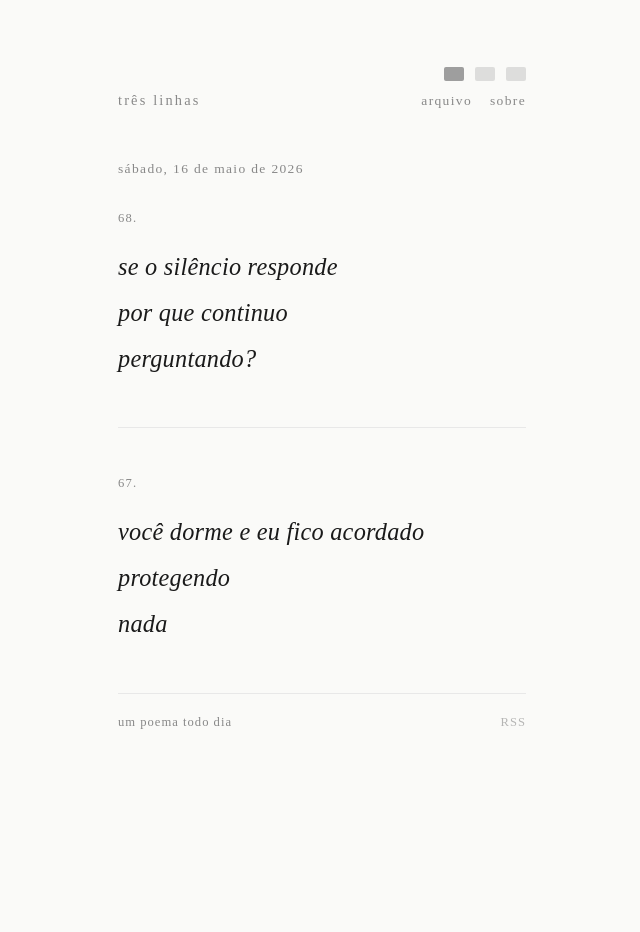
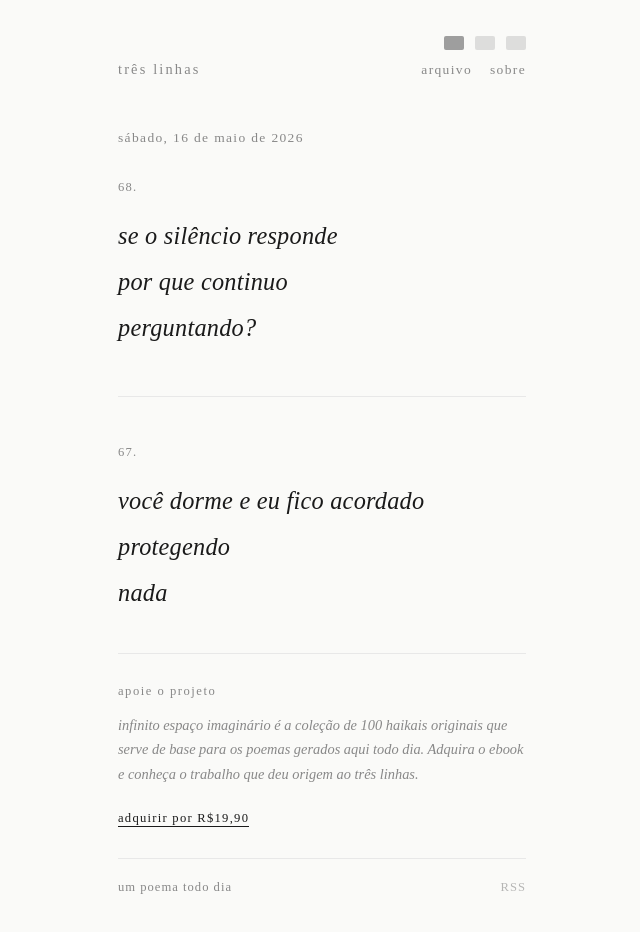
Before and after one commit to mtsVinova/haikai-diario, a Next.js app: page / in a window 1280 px wide. Shown: the top 932 px of the page, without its empty margins (318-958 px from the left). Before the commit the page ends 800 px from the top, so only its background shows below. Built offline with nearby package versions, Linux system fonts and the light colour scheme; grey boxes are pictures that could not be loaded.

Commit message:
adiciona bloco de apoie o projeto com link kiwify

```diff
--- /dev/null
+++ b/src/app/components/ApoieLink.tsx
@@ -0,0 +1,51 @@
+export default function ApoieLink() {
+  return (
+    <div
+      style={{
+        marginTop: "2rem",
+        paddingTop: "1.5rem",
+        borderTop: "1px solid var(--light-gray)",
+      }}
+    >
+      <p
+        style={{
+          fontSize: "0.7rem",
+          letterSpacing: "0.12em",
+          color: "var(--gray)",
+          marginBottom: "0.6rem",
+          fontWeight: 400,
+        }}
+      >
+        apoie o projeto
+      </p>
+      <p
+        style={{
+          fontSize: "0.8rem",
+          color: "var(--gray)",
+          lineHeight: 1.7,
+          marginBottom: "0.8rem",
+          fontStyle: "italic",
+        }}
+      >
+        <em>infinito espaço imaginário</em> é a coleção de 100 haikais originais
+        que serve de base para os poemas gerados aqui todo dia. Adquira o ebook
+        e conheça o trabalho que deu origem ao três linhas.
+      </p>
+      <a
+        href="https://pay.kiwify.com.br/N9S1PtV"
+        target="_blank"
+        rel="noopener noreferrer"
+        style={{
+          fontSize: "0.7rem",
+          letterSpacing: "0.1em",
+          color: "var(--black)",
+          borderBottom: "1px solid var(--black)",
+          paddingBottom: "1px",
+          textDecoration: "none",
+        }}
+      >
+        adquirir por R$19,90
+      </a>
+    </div>
+  );
+}
--- a/src/app/page.tsx
+++ b/src/app/page.tsx
@@ -2,6 +2,7 @@ import Link from "next/link";
 import haikais from "../../data/haikais.json";
 import HaikaiCard from "./components/HaikaiCard";
 import LangProvider from "./components/LangProvider";
+import ApoieLink from "./components/ApoieLink";
 
 export default function Home() {
   const today = haikais[0]?.date;
@@ -51,7 +52,6 @@ export default function Home() {
           <p style={{ fontSize: "0.75rem", letterSpacing: "0.1em", color: "var(--gray)", marginBottom: "1.5rem", fontWeight: 400 }}>
             {today ? formatDate(today) : ""}
           </p>
-
           <div style={{ display: "flex", flexDirection: "column", gap: "2.5rem" }}>
             {todayHaikais.map((haikai, i) => (
               <div key={(haikai as any).id || i}>
@@ -67,7 +67,9 @@ export default function Home() {
           </div>
         </article>
 
-        <footer style={{ marginTop: "2.5rem", borderTop: "1px solid var(--light-gray)", paddingTop: "1rem", fontSize: "0.7rem", letterSpacing: "0.08em", color: "var(--gray)", display: "flex", justifyContent: "space-between", alignItems: "center" }}>
+        <ApoieLink />
+
+        <footer style={{ marginTop: "1.5rem", borderTop: "1px solid var(--light-gray)", paddingTop: "1rem", fontSize: "0.7rem", letterSpacing: "0.08em", color: "var(--gray)", display: "flex", justifyContent: "space-between", alignItems: "center" }}>
           <span>um poema todo dia</span>
           <Link href="/rss.xml" style={{ color: "var(--gray)", opacity: 0.6 }} title="RSS feed">
             RSS
```
Also changed, not shown: src/app/arquivo/page.tsx (+7 -0 lines).
